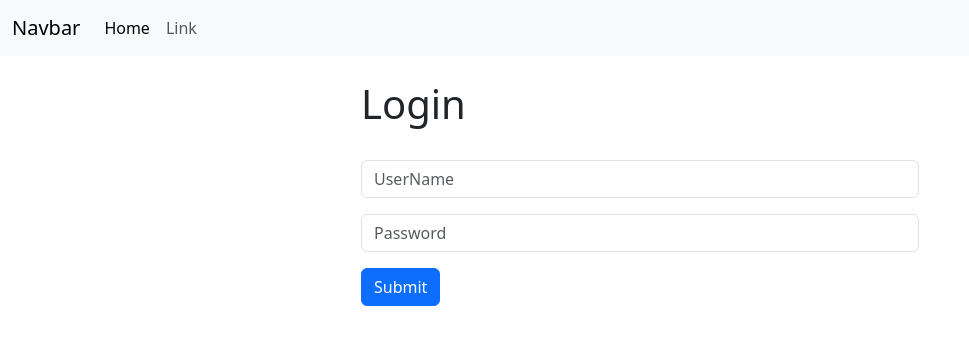
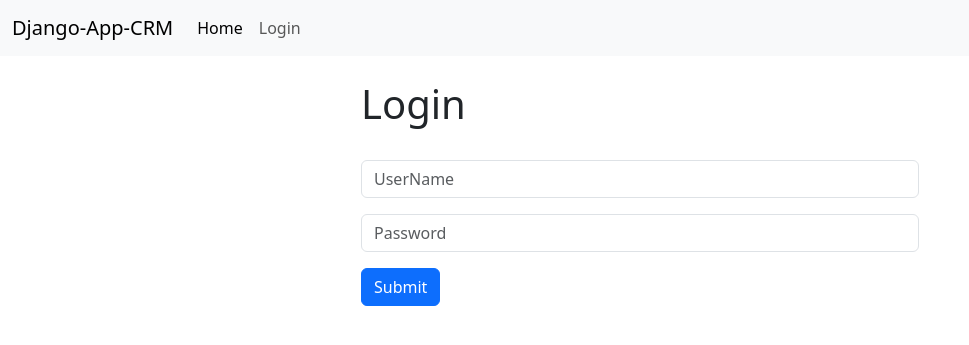
Before and after one commit to ferdywhyd/CRM-app, a Django app: page / in a window 1280 px wide. Shown: the top 345 px of the page, without its empty margins (0-969 px from the left). Run offline with Django 4.2, Linux system fonts and the light colour scheme.

Commit message:
update logout

```diff
--- a/website/templates/navbar.html
+++ b/website/templates/navbar.html
@@ -1,6 +1,6 @@
 <nav class="navbar navbar-expand-lg bg-body-tertiary">
     <div class="container-fluid">
-      <a class="navbar-brand" href="#">Navbar</a>
+      <a class="navbar-brand" href="#">Django-App-CRM</a>
       <button class="navbar-toggler" type="button" data-bs-toggle="collapse" data-bs-target="#navbarSupportedContent" aria-controls="navbarSupportedContent" aria-expanded="false" aria-label="Toggle navigation">
         <span class="navbar-toggler-icon"></span>
       </button>
@@ -9,9 +9,16 @@
           <li class="nav-item">
             <a class="nav-link active" aria-current="page" href="#">Home</a>
           </li>
+
+          {% if user.is_authenticated %}
           <li class="nav-item">
-            <a class="nav-link" href="#">Link</a>
+            <a class="nav-link" href="{% url 'logout' %}">Logout</a>
           </li>
+          {% else %}
+          <li class="nav-item">
+            <a class="nav-link" href="{% url 'home' %}">Login</a>
+          </li>
+          {% endif %}
         </ul>
       </div>
     </div>
--- a/website/urls.py
+++ b/website/urls.py
@@ -3,6 +3,6 @@ from . import views
 
 urlpatterns = [
     path("", views.home, name="home"),
-    # path("login/", views.login_user, name="login"),
-    # path("logout/", views.logout_user, name="logout"),
+    #path("login/", views.login_user, name="login"),
+    path("logout/", views.logout_user, name="logout"),
 ]
--- a/website/views.py
+++ b/website/views.py
@@ -18,8 +18,8 @@ def home(request):
     else:
         return render(request, "home.html", {})
 
-# def login_user(request):
-#     pass
 
 def logout_user(request):
-    pass
+    logout(request)
+    messages.success(request, "Sudah Logout")
+    return redirect('home')
```
